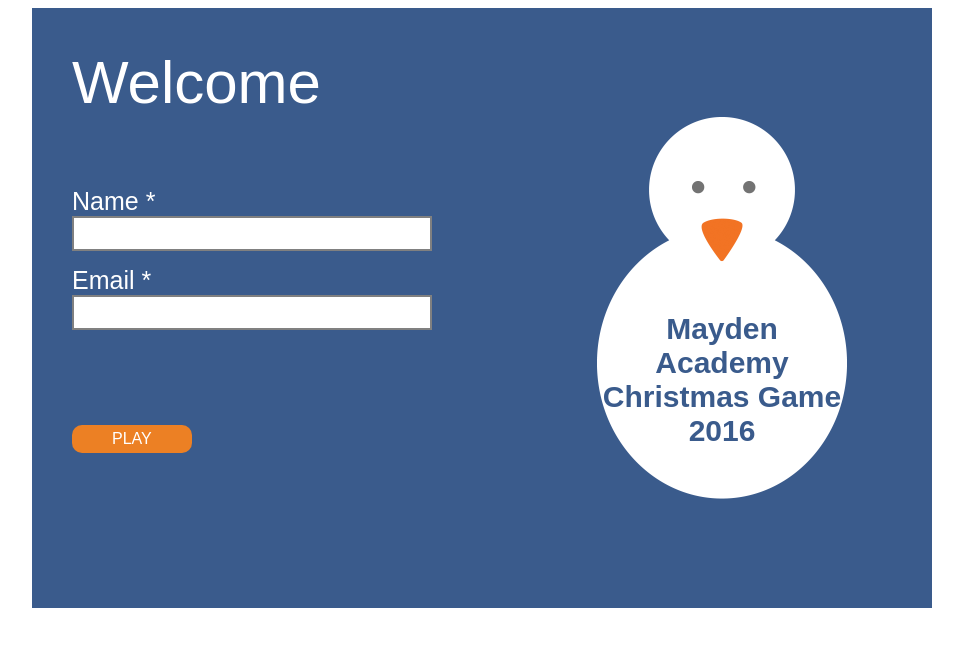
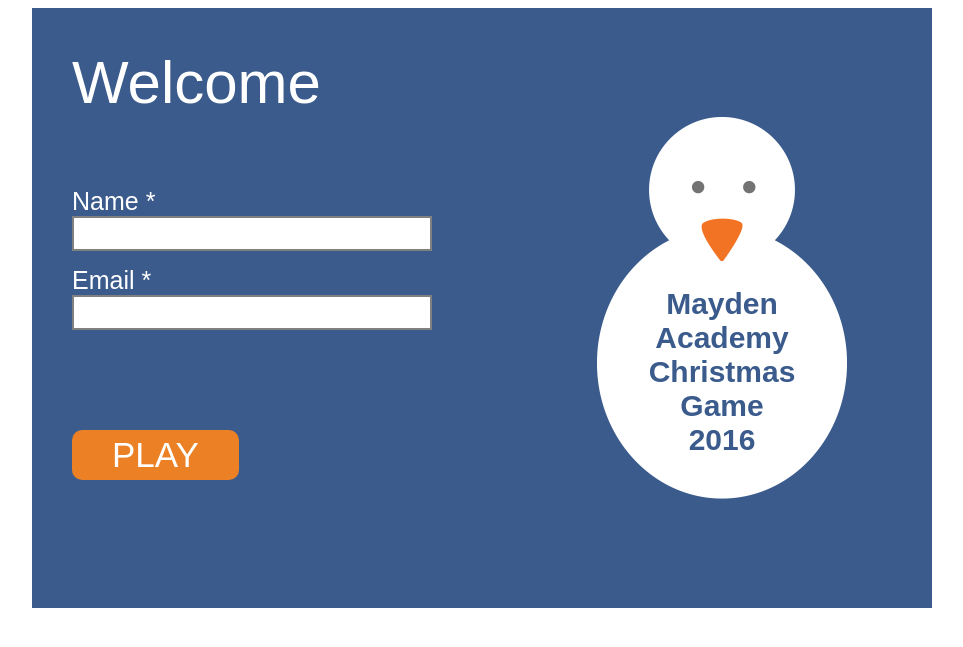
Before and after one commit to iO-Academy/christmasGame2016, a PHP site: page / in a window 1280 px wide. Shown: the top 647 px of the page, without its empty margins (158-1121 px from the left). Run offline with PHP 8.4, Linux system fonts and the light colour scheme.

Commit message:
fix merge issues

```diff
--- a/css/layout.css
+++ b/css/layout.css
@@ -40,8 +40,9 @@ form input {
 
 #intro p {
     position: absolute;
-    width: 250px;
-    top: 165px;
+    width: 200px;
+    top: 140px;
+    right: 25px;
 }
 
 #game {
--- a/index.html
+++ b/index.html
@@ -17,7 +17,7 @@
             <label>Email *</label>
             <input name="email" id="email">
             <p id="error"></p>
-            <button type="submit">PLAY</button>
+            <button class="large" type="submit">PLAY</button>
         </form>
         <div id="intro">
             <img src="assets/snowman.png">
```
